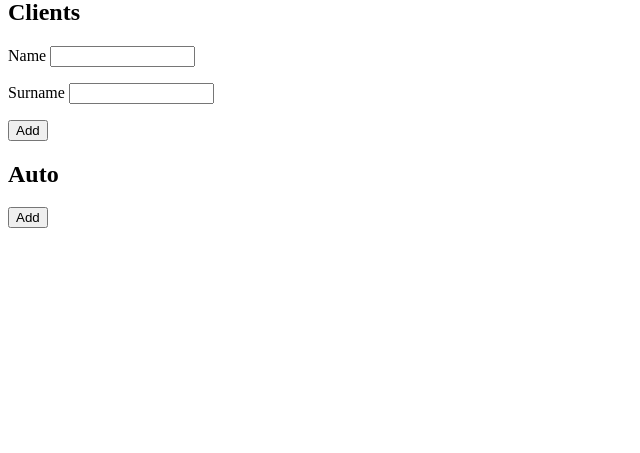
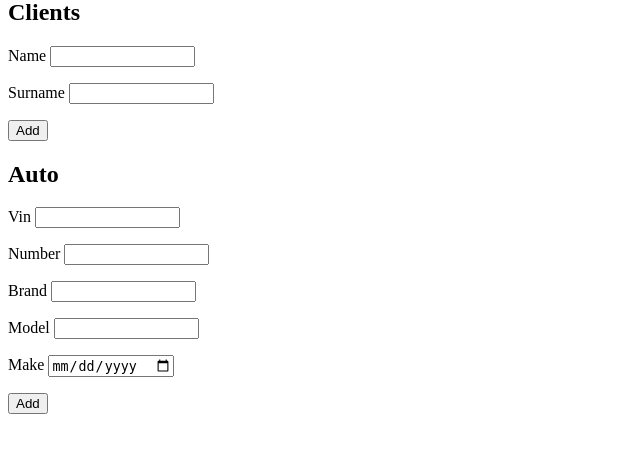
Before and after one commit to XenoProxy/Service-Station-DB, a Flask app: template app/templates/insert_data.html in a window 1280 px wide. Shown: the part 225-678 px from the top of the page, without its empty margins (0-640 px from the left). Run offline with Flask 2, Linux system fonts and the light colour scheme; the template is opened without the code that fills it: values that come from a table or form of the project are taken from there, others are empty.

Commit message:
[+] multiple forms on one page

```diff
--- a/app/templates/insert_data.html
+++ b/app/templates/insert_data.html
@@ -4,62 +4,62 @@
 {% block content %}
     <h1>Inserting data</h1>
     <h2>Clients</h2>
-    <form action="" method="post" novalidate>
-        {{ form.hidden_tag() }}
+    <form action="{{ url_for('insert_data') }}" method="post" novalidate>
+        {{ cform.hidden_tag() }}
         <p>
-            {{ form.name.label }}
-            {{ form.name(size=15) }}
-            {% for error in form.name.errors %}
+            {{ cform.name.label }}
+            {{ cform.name(size=15) }}
+            {% for error in cform.name.errors %}
             <span style="color: red;">[{{ error }}]</span>
             {% endfor %}
         </p>
         <p>
-            {{ form.surname.label }}
-            {{ form.surname(size=15) }}
-            {% for error in form.surname.errors %}
+            {{ cform.surname.label }}
+            {{ cform.surname(size=15) }}
+            {% for error in cform.surname.errors %}
             <span style="color: red;">[{{ error }}]</span>
             {% endfor %}
         </p>
-        <p>{{ form.submit() }}</p>
+        <p>{{ cform.submit() }}</p>
     </form>
     <h2>Auto</h2>
-    <form action="" method="post" novalidate>
-        {{ form.hidden_tag() }}
+    <form action="{{ url_for('insert_data') }}" method="post" novalidate>
+        {{ aform.hidden_tag() }}
         <p>
-            {{ form.vin.label }}
-            {{ form.vin(size=15) }}
-            {% for error in form.vin.errors %}
+            {{ aform.vin.label }}
+            {{ aform.vin(size=15) }}
+            {% for error in aform.vin.errors %}
             <span style="color: red;">[{{ error }}]</span>
             {% endfor %}
         </p>
         <p>
-            {{ form.number.label }}
-            {{ form.number(size=15) }}
-            {% for error in form.number.errors %}
+            {{ aform.number.label }}
+            {{ aform.number(size=15) }}
+            {% for error in aform.number.errors %}
             <span style="color: red;">[{{ error }}]</span>
             {% endfor %}
         </p>
         <p>
-            {{ form.brand.label }}
-            {{ form.brand(size=15) }}
-            {% for error in form.brand.errors %}
+            {{ aform.brand.label }}
+            {{ aform.brand(size=15) }}
+            {% for error in aform.brand.errors %}
             <span style="color: red;">[{{ error }}]</span>
             {% endfor %}
         </p>
         <p>
-            {{ form.model.label }}
-            {{ form.model(size=15) }}
-            {% for error in form.model.errors %}
+            {{ aform.model.label }}
+            {{ aform.model(size=15) }}
+            {% for error in aform.model.errors %}
             <span style="color: red;">[{{ error }}]</span>
             {% endfor %}
         </p>
         <p>
-            {{ form.make.label }}
-            {{ form.make(size=15) }}
-            {% for error in form.make.errors %}
+            {{ aform.make.label }}
+            {{ aform.make(size=15) }}
+            {% for error in aform.make.errors %}
             <span style="color: red;">[{{ error }}]</span>
             {% endfor %}
         </p>
-        <p>{{ form.submit() }}</p>
+        <p>{{ aform.submit() }}</p>
     </form>
 {% endblock %}
```
Also changed, not shown: app/routes.py (+8 -3 lines).
